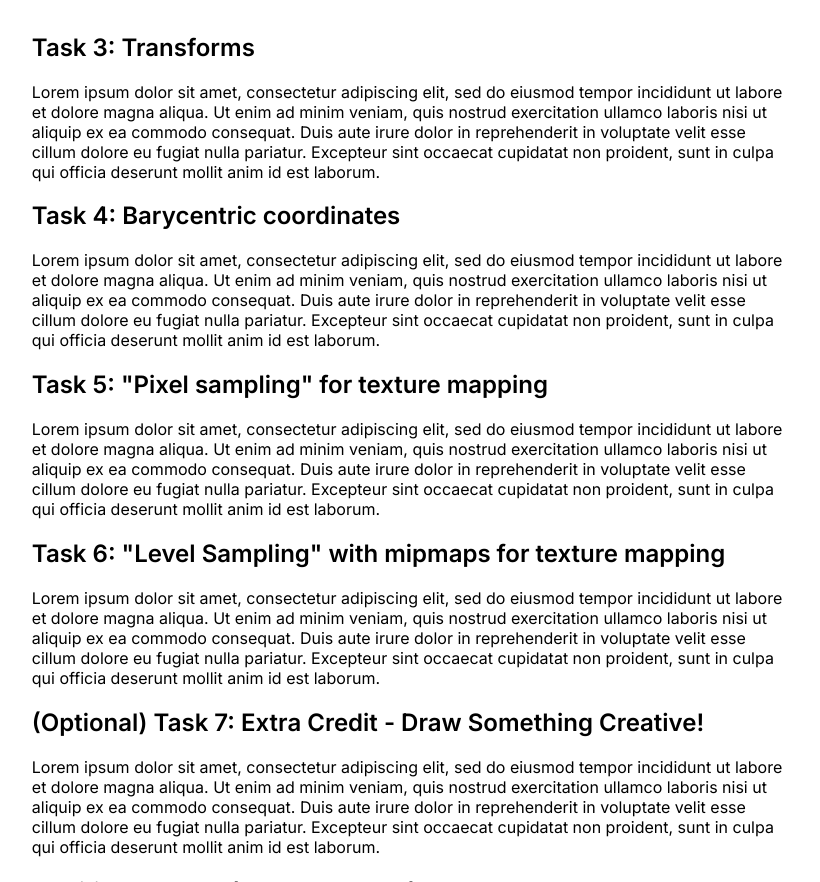
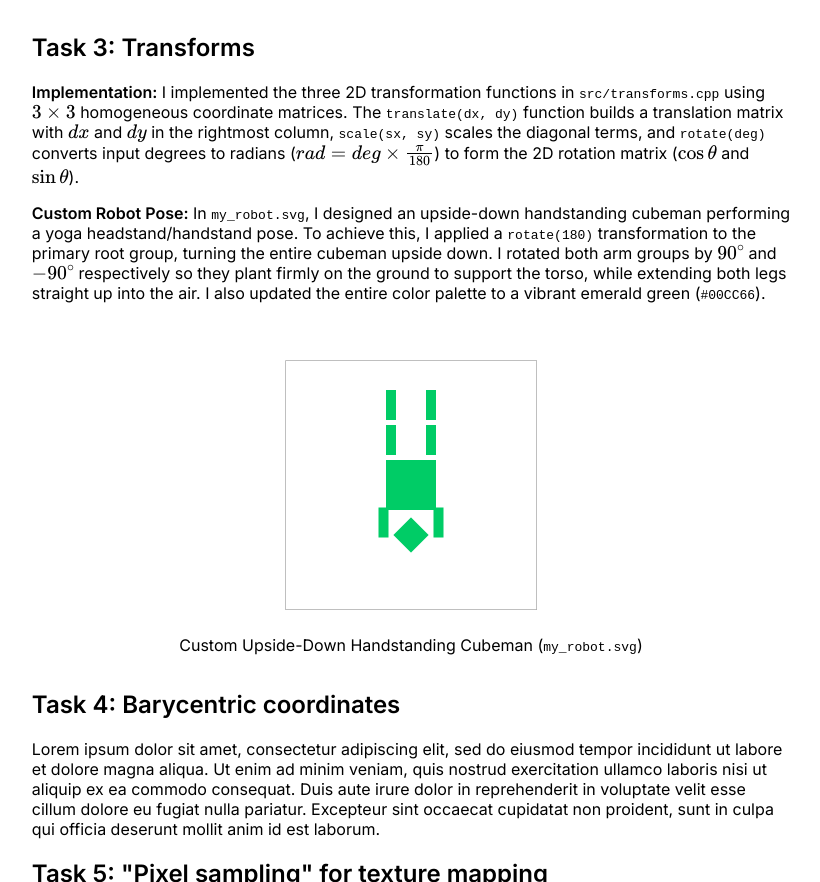
Before and after one commit to cal-cs184-student/hw1-beibei-lin-writeup, a plain HTML site: page index.html in a window 1280 px wide. Shown: the part 3535-4417 px from the top of the page, without its empty margins (229-1049 px from the left). Drawn offline with nearby package versions, Linux system fonts and the light colour scheme; some packages are replaced by stand-ins of ours.

Commit message:
Task 3 write up

```diff
--- a/index.html
+++ b/index.html
@@ -117,8 +117,20 @@
 		</div>
 
 		<h2>Task 3: Transforms</h2>
-		Lorem ipsum dolor sit amet, consectetur adipiscing elit, sed do eiusmod tempor incididunt ut labore et dolore magna aliqua. Ut enim ad minim veniam, quis nostrud exercitation ullamco laboris nisi ut aliquip ex ea commodo consequat. Duis aute irure dolor in reprehenderit in voluptate velit esse cillum dolore eu fugiat nulla pariatur. Excepteur sint occaecat cupidatat non proident, sunt in culpa qui officia deserunt mollit anim id est laborum.
+		<p>
+		<b>Implementation:</b> I implemented the three 2D transformation functions in <code>src/transforms.cpp</code> using \(3 \times 3\) homogeneous coordinate matrices. The <code>translate(dx, dy)</code> function builds a translation matrix with \(dx\) and \(dy\) in the rightmost column, <code>scale(sx, sy)</code> scales the diagonal terms, and <code>rotate(deg)</code> converts input degrees to radians (\(rad = deg \times \frac{\pi}{180}\)) to form the 2D rotation matrix (\(\cos\theta\) and \(\sin\theta\)).
+		</p>
 
+		<p>
+		<b>Custom Robot Pose:</b> In <code>my_robot.svg</code>, I designed an upside-down handstanding cubeman performing a yoga headstand/handstand pose. To achieve this, I applied a <code>rotate(180)</code> transformation to the primary root group, turning the entire cubeman upside down. I rotated both arm groups by \(90^\circ\) and \(-90^\circ\) respectively so they plant firmly on the ground to support the torso, while extending both legs straight up into the air. I also updated the entire color palette to a vibrant emerald green (<code>#00CC66</code>).
+		</p>
+
+		<div style="display: flex; justify-content: center; gap: 20px;">
+		<figure>
+			<img src="assets/my_robot.png" width="400px" alt="My Custom Upside Down Robot"/>
+			<figcaption>Custom Upside-Down Handstanding Cubeman (<code>my_robot.svg</code>)</figcaption>
+		</figure>
+		</div>
 		<h2>Task 4: Barycentric coordinates</h2>
 		Lorem ipsum dolor sit amet, consectetur adipiscing elit, sed do eiusmod tempor incididunt ut labore et dolore magna aliqua. Ut enim ad minim veniam, quis nostrud exercitation ullamco laboris nisi ut aliquip ex ea commodo consequat. Duis aute irure dolor in reprehenderit in voluptate velit esse cillum dolore eu fugiat nulla pariatur. Excepteur sint occaecat cupidatat non proident, sunt in culpa qui officia deserunt mollit anim id est laborum.
 
```
Also changed, not shown: assets/my_robot.png (added), my_robot.svg (added), 1 other file.
